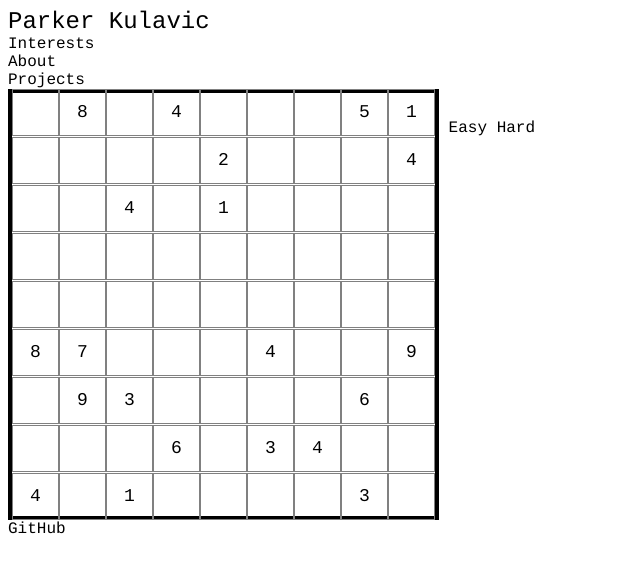
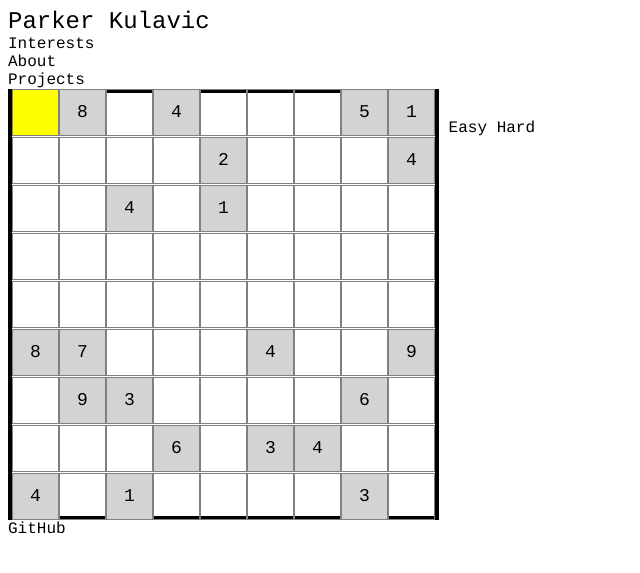
Before and after one commit to pkulavic/flask1, a Flask app: page /parker/sudoku in a window 1280 px wide. Shown: the top 573 px of the page, without its empty margins (0-640 px from the left). Run offline with Flask 2, Linux system fonts and the light colour scheme.

Commit message:
update game

```diff
--- a/static/main.css
+++ b/static/main.css
@@ -59,3 +59,13 @@ a:visited {
 .grid-container {
     display: grid;
 }
+.clue {
+    background-color: lightgray;
+}
+.highlighted {
+    background-color: yellow;
+    color: yellow;
+}
+.clue-highlighted {
+    background-color: #E6C707;
+}
--- a/static/sudoku.js
+++ b/static/sudoku.js
@@ -0,0 +1,68 @@
+
+var arr = document.getElementsByClassName("sudoku-cell");
+for (let cell in arr) {
+    // console.log(arr[cell]);
+    // console.log(arr[cell].children[0].textContent);
+}
+
+let clues = [];
+for (let i = 0; i < arr.length; ++i) {
+    if (arr[i].children[0].textContent != '0') {
+        clues.push(i);
+    }
+}
+
+console.log("Hello world!");
+console.log(arr.length)
+// console.log(arr);
+
+// Represents the position of the highlighted cell.
+var highlight = 0;
+
+arr[0].classList.add("highlighted");
+console.log(arr[0].classList);
+
+document.addEventListener('keydown', keypress)
+
+
+function keypress(event) {
+    if (event.key == "ArrowDown") {
+        down();
+    }
+}
+
+function updateHighlight(new_pos) {
+    if (clues.includes(highlight)) {
+        arr[highlight].classList.remove("clue-highlighted");
+    }
+    else {
+        arr[highlight].classList.remove("highlighted");
+    }
+    if (clues.includes(new_pos)) {
+        arr[new_pos].classList.add("clue-highlighted");
+    }
+    else {
+        arr[new_pos].classList.add("highlighted");
+    }
+    highlight = new_pos;
+}
+
+function down() {
+    if (highlight % 9 == 8)
+        return;
+    else {
+        updateHighlight(highlight + 1);
+    }
+}
+
+function up() {
+    if (highlight % 9 == 8)
+        return;
+    else {
+        updateHighlight(highlight - 1);
+    }
+}
+
+function right() {
+
+}
--- a/templates/sudoku.jinja
+++ b/templates/sudoku.jinja
@@ -6,10 +6,10 @@
         {% for c in range(9) %}
             {% set val = game.array[9 * r + c].value %}
             {% if val != 0 %}
-                <div class="sudoku-cell"><div class="puzzle-value">{{ val }}</div></div>
+                <div class="sudoku-cell clue"><div class="puzzle-value">{{ val }}</div></div>
             {% endif %}
             {% if val == 0 %}
-                <div class="sudoku-cell blank"><div class="puzzle-value">k</div> </div>
+                <div class="sudoku-cell blank"><div class="puzzle-value">0</div> </div>
             {% endif %}
         {% endfor %}
         </div>
@@ -23,4 +23,6 @@
         <a href="https://www.github.com/pkulavic" target="_blank">GitHub</a>
 </div>
 
+<script src="{{ url_for('static', filename='sudoku.js') }}"></script>
+
 {% endblock %}
```
